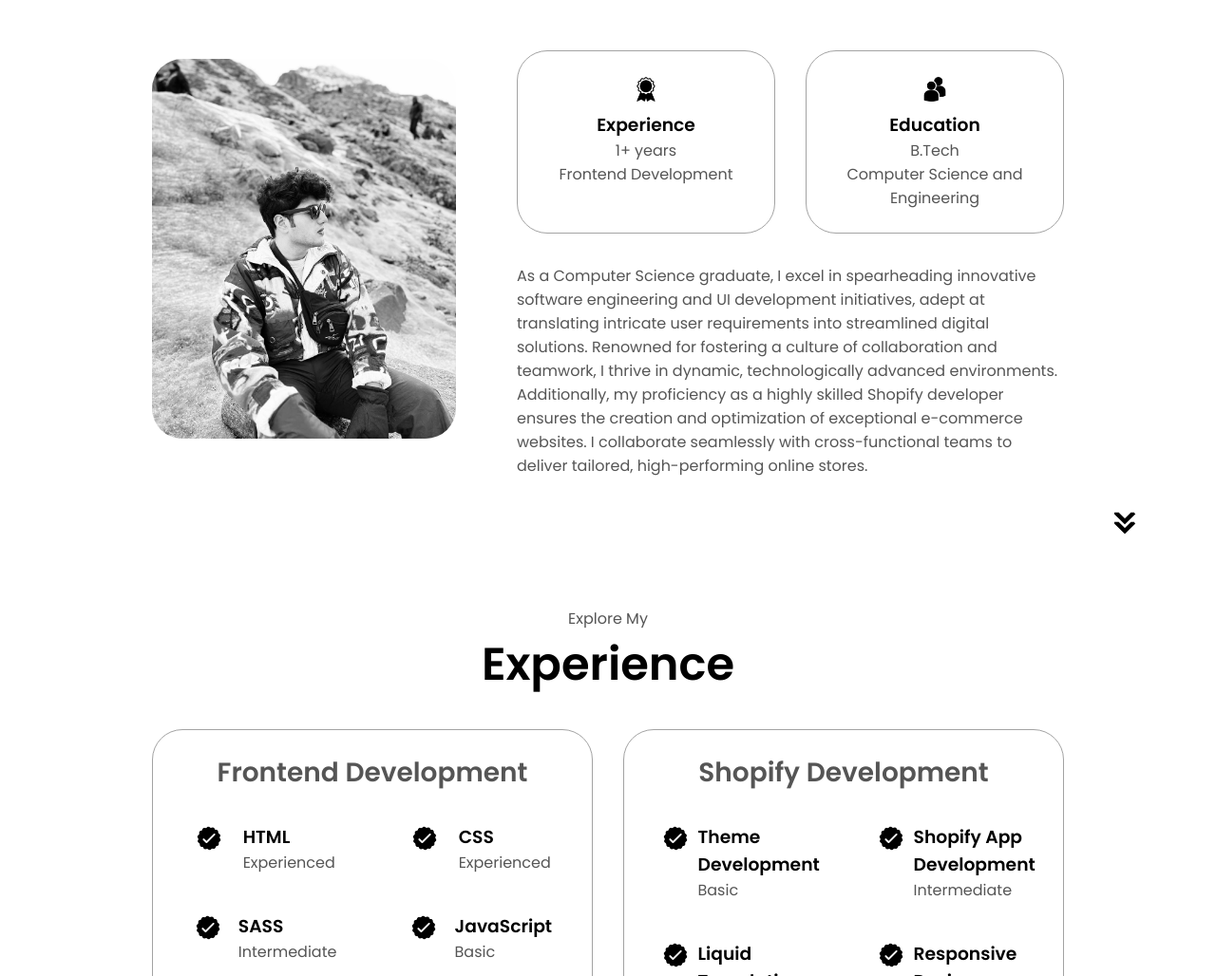
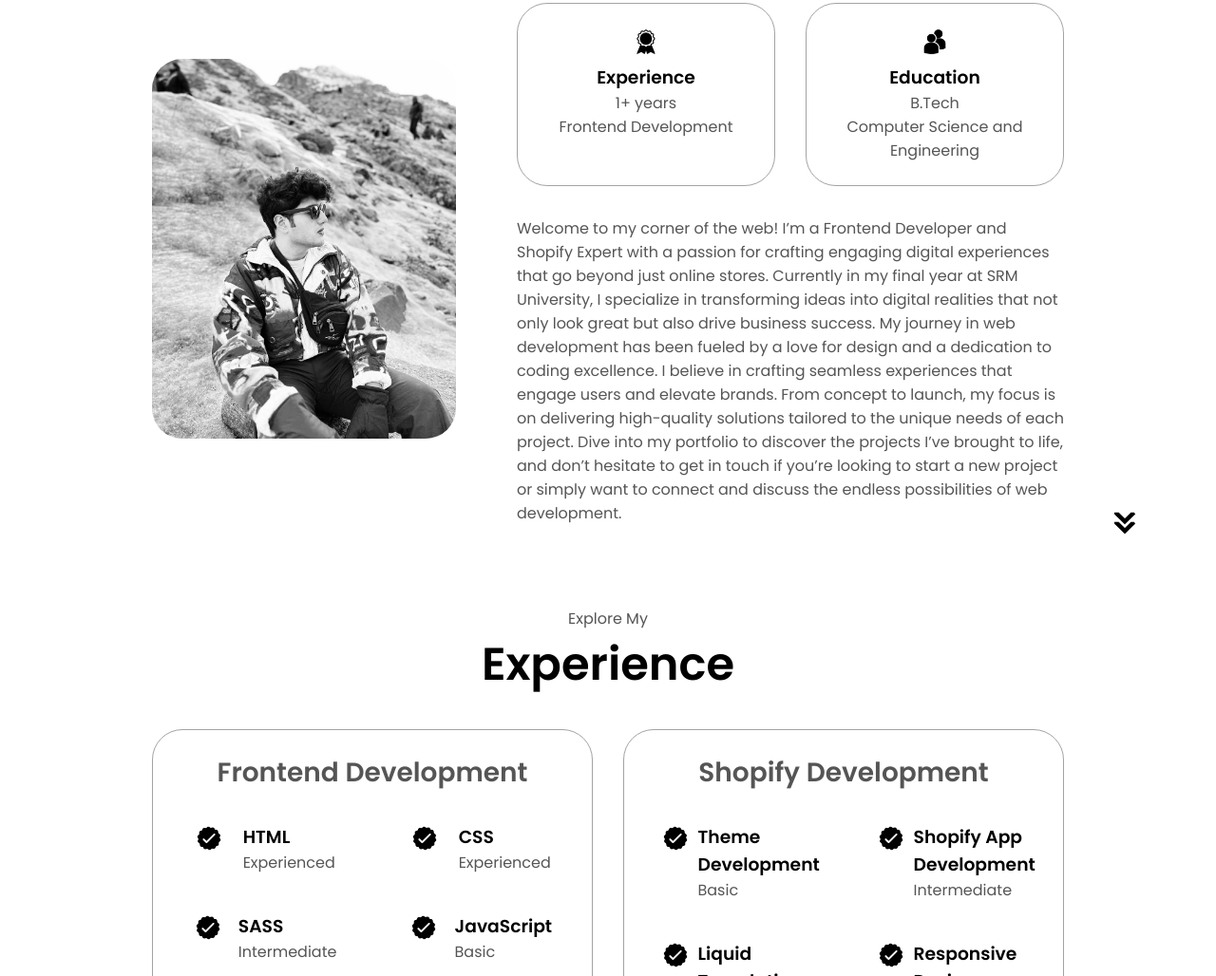
Before and after one commit to ChiragMadann/Porfolio, a plain HTML site: page index.html in a window 1280 px wide. Shown: the part 1057-2085 px from the top of the page at 95% size. Drawn offline with Linux system fonts and the light colour scheme.

Commit message:
Update index.html

```diff
--- a/index.html
+++ b/index.html
@@ -105,7 +105,7 @@
           </div>
           <div class="text-container">
             <p>
-              As a Computer Science graduate, I excel in spearheading innovative software engineering and UI development initiatives, adept at translating intricate user requirements into streamlined digital solutions. Renowned for fostering a culture of collaboration and teamwork, I thrive in dynamic, technologically advanced environments. Additionally, my proficiency as a highly skilled Shopify developer ensures the creation and optimization of exceptional e-commerce websites. I collaborate seamlessly with cross-functional teams to deliver tailored, high-performing online stores.
+              Welcome to my corner of the web! I’m a Frontend Developer and Shopify Expert with a passion for crafting engaging digital experiences that go beyond just online stores. Currently in my final year at SRM University, I specialize in transforming ideas into digital realities that not only look great but also drive business success. My journey in web development has been fueled by a love for design and a dedication to coding excellence. I believe in crafting seamless experiences that engage users and elevate brands. From concept to launch, my focus is on delivering high-quality solutions tailored to the unique needs of each project. Dive into my portfolio to discover the projects I’ve brought to life, and don’t hesitate to get in touch if you’re looking to start a new project or simply want to connect and discuss the endless possibilities of web development.
             </p>
           </div>
         </div>
```
